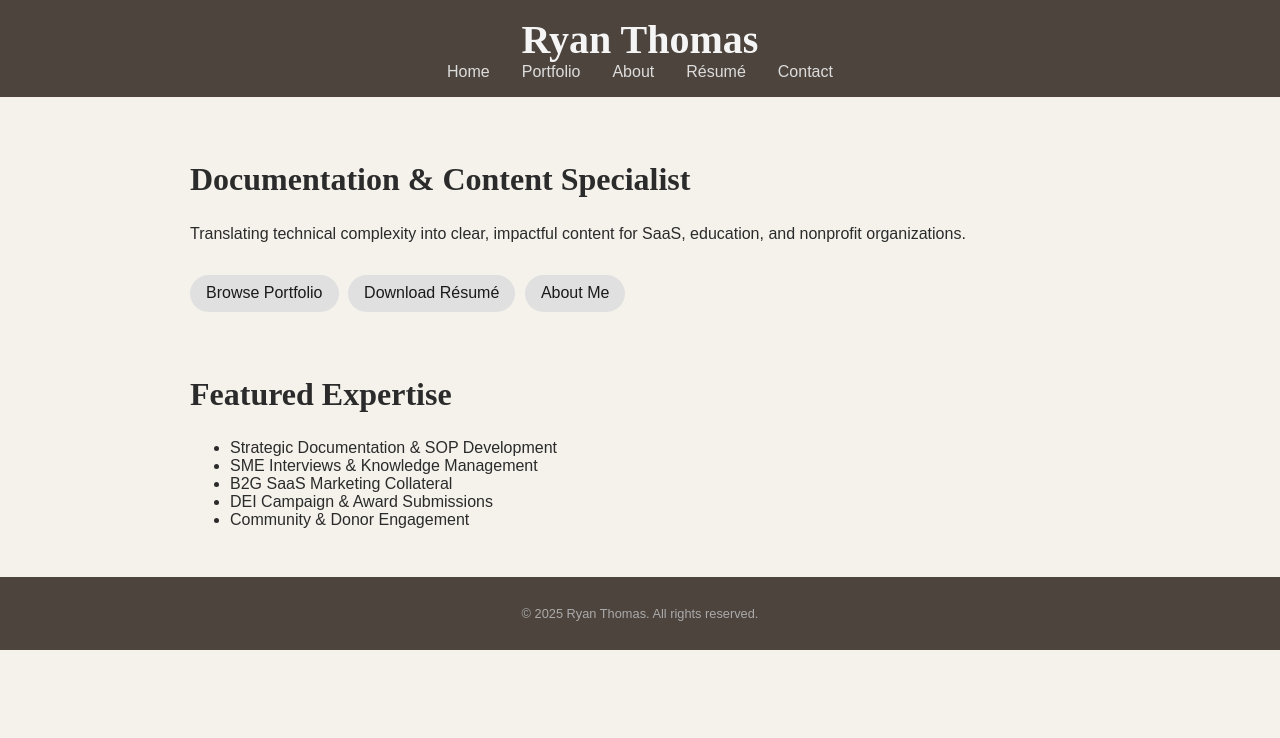
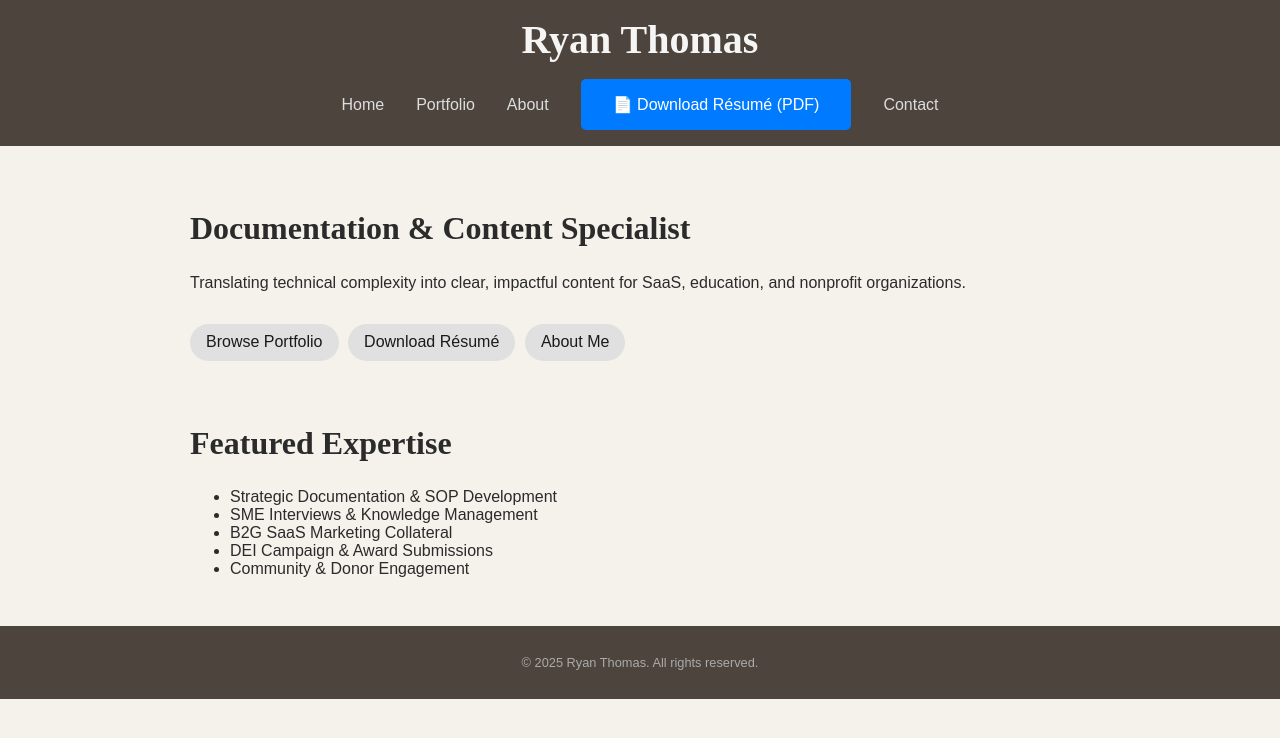
Before and after one commit to ryanlistens/ryan-portfolio, a plain HTML site: page index.html in a window 1280 px wide. Drawn offline with Linux system fonts and the light colour scheme.

Commit message:
Add files via upload

```diff
--- a/index.html
+++ b/index.html
@@ -5,7 +5,7 @@
 <title>Ryan Thomas | Home</title><link rel="stylesheet" href="style.css"></head>
 <body>
 <header><h1>Ryan Thomas</h1><nav>
-<a href="index.html">Home</a><a href="portfolio.html">Portfolio</a><a href="about.html">About</a><a href="resume.html">Résumé</a><a href="contact.html">Contact</a>
+<a href="index.html">Home</a><a href="portfolio.html">Portfolio</a><a href="about.html">About</a><a href="assets/resume.pdf" class="resume-btn" download>📄 Download Résumé (PDF)</a><a href="contact.html">Contact</a>
 </nav></header>
 <main>
 
--- a/style.css
+++ b/style.css
@@ -91,3 +91,20 @@ section {
   opacity: 0;
   animation-delay: 0.2s;
 }
+
+
+/* Resume button style to match homepage */
+.resume-btn {
+  background-color: #007BFF;
+  color: white;
+  padding: 1rem 2rem;
+  text-decoration: none;
+  border-radius: 5px;
+  display: inline-block;
+  font-size: 1rem;
+  margin-top: 1rem;
+  transition: background-color 0.3s ease;
+}
+.resume-btn:hover {
+  background-color: #0056b3;
+}
```
Also changed, not shown: resume.html (+1 -1 lines), 1 other file.
